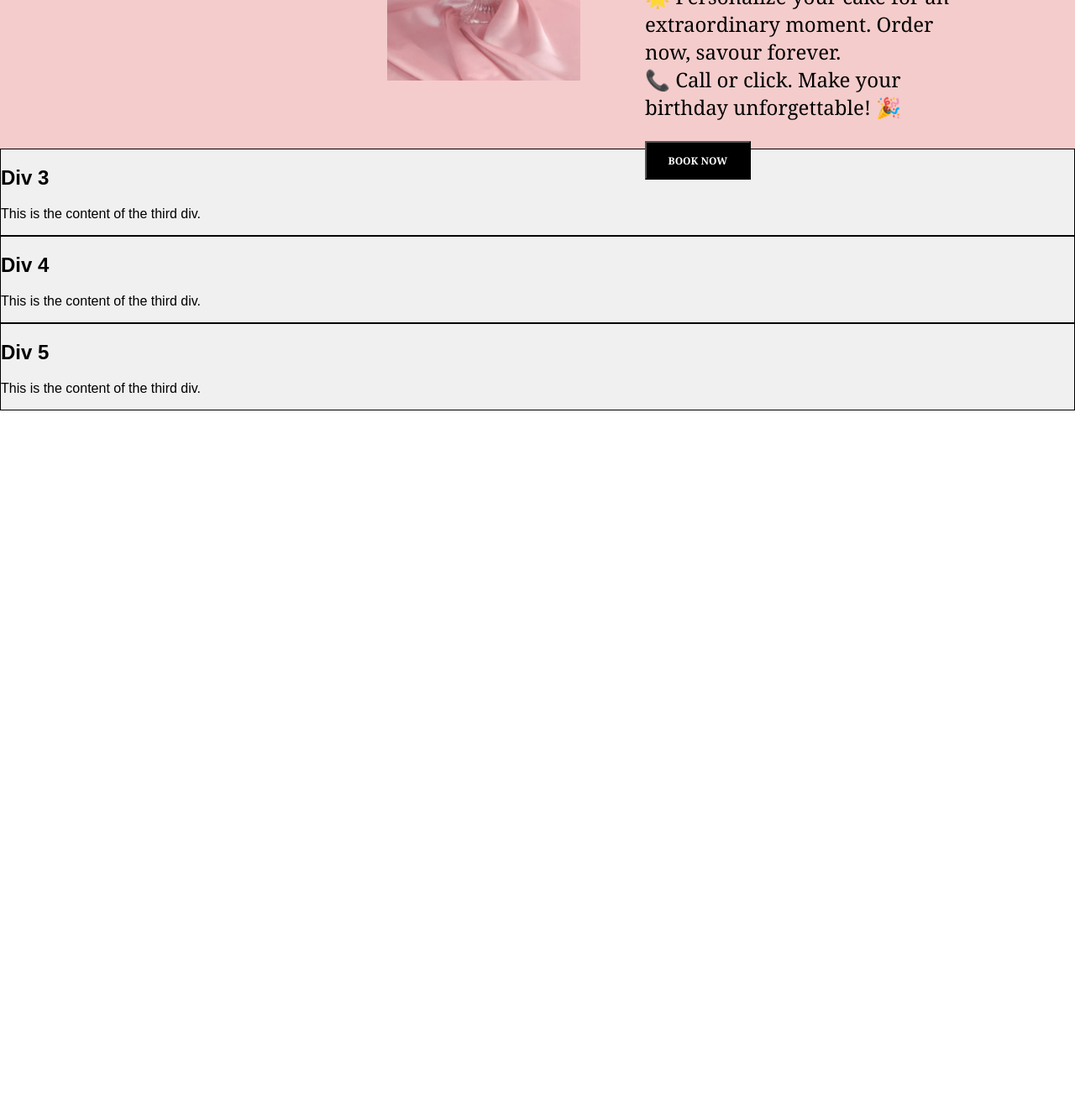
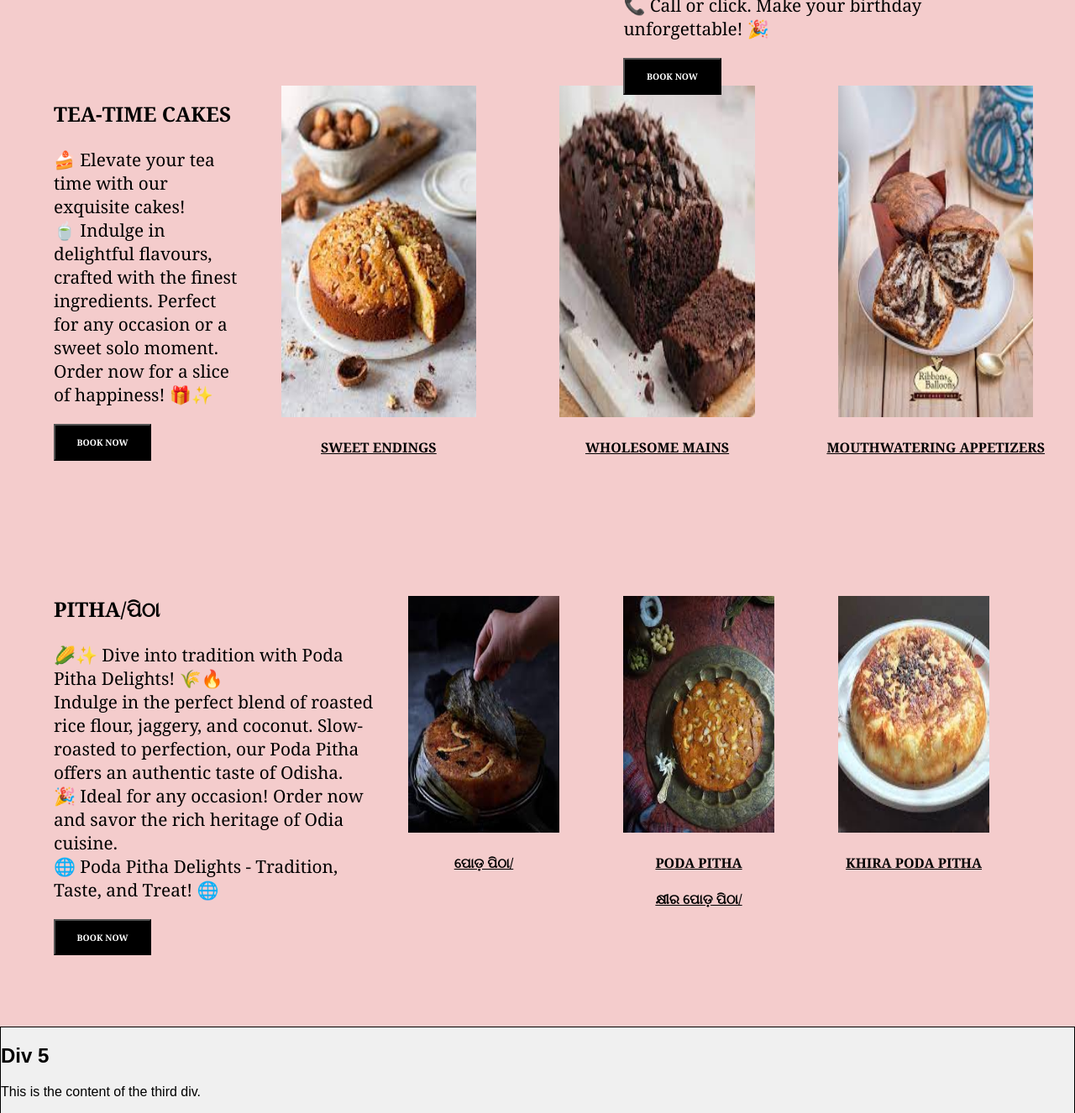
Before and after one commit to RojySamal/Bake_html, a plain HTML site: page Home/home.html in a window 1280 px wide. Shown: the part 1203-2529 px from the top of the page at 84% size. Before the commit the page ends 1692 px from the top, so only its background shows below. Drawn offline with Linux system fonts and the light colour scheme.

Commit message:
homepage updated

```diff
--- a/Home/home.css
+++ b/Home/home.css
@@ -73,7 +73,7 @@ body {
 }
 .box2 .part1 img {
   margin-top: 20%;
-  margin-left: 10%;
+  margin-left: 20%;
   width: 90%;
 }
 .box2 .part2 {
@@ -81,7 +81,7 @@ body {
 }
 .box2 .part2 img {
   margin-top: 40%;
-  margin-left: 20%;
+  margin-left: 50%;
   margin-bottom: 20%;
   width: 60%;
 }
@@ -90,10 +90,12 @@ body {
   font-family: 200%;
 }
 .box2 .part3 {
-  width: 30%;
+  width: 40%;
+  padding-left: 10%;
+  padding-right: 10%;
+
   padding-top: 7%;
-  padding-right: 2%;
-  font-size: 150%;
+  font-size: 130%;
   font-family: Georgia, serif;
 }
 .box2 .part3 .butn1 {
@@ -112,14 +114,139 @@ body {
 
 .box3 {
   flex: 1;
-  background-color: #f0f0f0;
-  border: 1px solid black;
+  background-color: #f4cccc;
+  display: flex;
+  flex-direction: row;
 }
+.box3 .part1 {
+  width: 20%;
+  padding-top: 2%;
+  padding-left: 5%;
+  font-size: 130%;
+  font-family: Georgia, serif;
+  margin-bottom: 10%;
+}
+.box3 .part1 .butn1 {
+  padding: 1% 2%;
+  font-size: 50%;
+  text-align: center;
+  cursor: pointer;
+  font-weight: bold;
+  font-family: Georgia, serif;
+  position: absolute;
+  align-items: center;
+  background-color: black;
+  color: white;
+  transition: background-color 0.3s, color 0.3s;
+}
+.box3 .part2 {
+  width: 30%;
+}
+.box3 .part2 img {
+  margin-top: 10%;
+  margin-left: 15%;
+  width: 70%;
+  height: 70%;
+}
+.box3 .part2 h4 {
+  text-align: center;
+  font-family: Georgia, serif;
+}
+.box3 .part3 {
+  width: 30%;
+}
+.box3 .part3 img {
+  margin-top: 10%;
+  margin-left: 15%;
+  width: 70%;
+  height: 70%;
+}
+.box3 .part3 h4 {
+  text-align: center;
+  font-family: Georgia, serif;
+}
+.box3 .part4 {
+  width: 30%;
+}
+.box3 .part4 img {
+  margin-top: 10%;
+  margin-left: 15%;
+  width: 70%;
+  height: 70%;
+}
+.box3 .part4 h4 {
+  text-align: center;
+  font-family: Georgia, serif;
+}
+
 .box4 {
   flex: 1;
-  background-color: #f0f0f0;
-  border: 1px solid black;
+  background-color: #f4cccc;
+  display: flex;
+  flex-direction: row;
+  padding-top: 2%;
 }
+.box4 .part1 {
+  width: 30%;
+  padding-top: 2%;
+  padding-left: 5%;
+  font-size: 130%;
+  font-family: Georgia, serif;
+  margin-bottom: 10%;
+}
+.box4 .part1 .butn1 {
+  padding: 1% 2%;
+  font-size: 50%;
+  text-align: center;
+  cursor: pointer;
+  font-weight: bold;
+  font-family: Georgia, serif;
+  position: absolute;
+  align-items: center;
+  background-color: black;
+  color: white;
+  transition: background-color 0.3s, color 0.3s;
+}
+.box4 .part2 {
+  width: 20%;
+}
+.box4 .part2 img {
+  margin-top: 20%;
+  margin-left: 15%;
+  width: 70%;
+  height: 50%;
+}
+.box4 .part2 h4 {
+  text-align: center;
+  font-family: Georgia, serif;
+}
+.box4 .part3 {
+  width: 20%;
+}
+.box4 .part3 img {
+  margin-top: 20%;
+  margin-left: 15%;
+  width: 70%;
+  height: 50%;
+}
+.box4 .part3 h4 {
+  text-align: center;
+  font-family: Georgia, serif;
+}
+.box4 .part4 {
+  width: 20%;
+}
+.box4 .part4 img {
+  margin-top: 20%;
+  margin-left: 15%;
+  width: 70%;
+  height: 50%;
+}
+.box4 .part4 h4 {
+  text-align: center;
+  font-family: Georgia, serif;
+}
+
 .box5 {
   background-color: #f0f0f0;
   border: 1px solid black;
--- a/Home/home.html
+++ b/Home/home.html
@@ -41,13 +41,57 @@
       </div>
 
       <div class="box3">
-        <h2>Div 3</h2>
-        <p>This is the content of the third div.</p>
+        <div class="part1">
+          <h3><b>TEA-TIME CAKES</b></h3>
+          <p>
+            🍰 Elevate your tea time with our exquisite cakes! <br />
+            🍵 Indulge in delightful flavours, crafted with the finest
+            ingredients. Perfect for any occasion or a sweet solo moment. Order
+            now for a slice of happiness! 🎁✨
+          </p>
+          <button class="butn1" type="button">BOOK NOW</button>
+        </div>
+        <div class="part2">
+          <img src="/photos/2_1.jpg" alt="1tea-time cake pic" />
+          <h4><u>SWEET ENDINGS</u></h4>
+        </div>
+        <div class="part3">
+          <img src="/photos/2_2.jpg" alt="2tea-time cake pic" />
+          <h4><u>WHOLESOME MAINS</u></h4>
+        </div>
+        <div class="part4">
+          <img src="/photos/2_3.jpg" alt="3tea-time cake pic" />
+          <h4><u>MOUTHWATERING APPETIZERS</u></h4>
+        </div>
       </div>
 
       <div class="box4">
-        <h2>Div 4</h2>
-        <p>This is the content of the third div.</p>
+        <div class="part1">
+          <h3><b>PITHA/ପିଠା</b></h3>
+          <p>
+            🌽✨ Dive into tradition with Poda Pitha Delights! 🌾🔥<br />
+            Indulge in the perfect blend of roasted rice flour, jaggery, and
+            coconut. Slow-roasted to perfection, our Poda Pitha offers an
+            authentic taste of Odisha.<br />
+            🎉 Ideal for any occasion! Order now and savor the rich heritage of
+            Odia cuisine.<br />
+            🌐 Poda Pitha Delights - Tradition, Taste, and Treat! 🌐
+          </p>
+          <button class="butn1" type="button">BOOK NOW</button>
+        </div>
+        <div class="part2">
+          <img src="/photos/3_1.jpg" alt="1pitha pic" />
+          <h4><u>ପୋଡ଼ ପିଠା/</u></h4>
+        </div>
+        <div class="part3">
+          <img src="/photos/3_2.jpg" alt="2pitha pic" />
+          <h4><u>PODA PITHA</u></h4>
+          <h4><u>କ୍ଷୀର ପୋଡ଼ ପିଠା/</u></h4>
+        </div>
+        <div class="part4">
+          <img src="/photos/3_3.jpg" alt="3pitha pic" />
+          <h4><u>KHIRA PODA PITHA</u></h4>
+        </div>
       </div>
 
       <div class="box5">
```
Also changed, not shown: photos/3_3.jpg (added).
